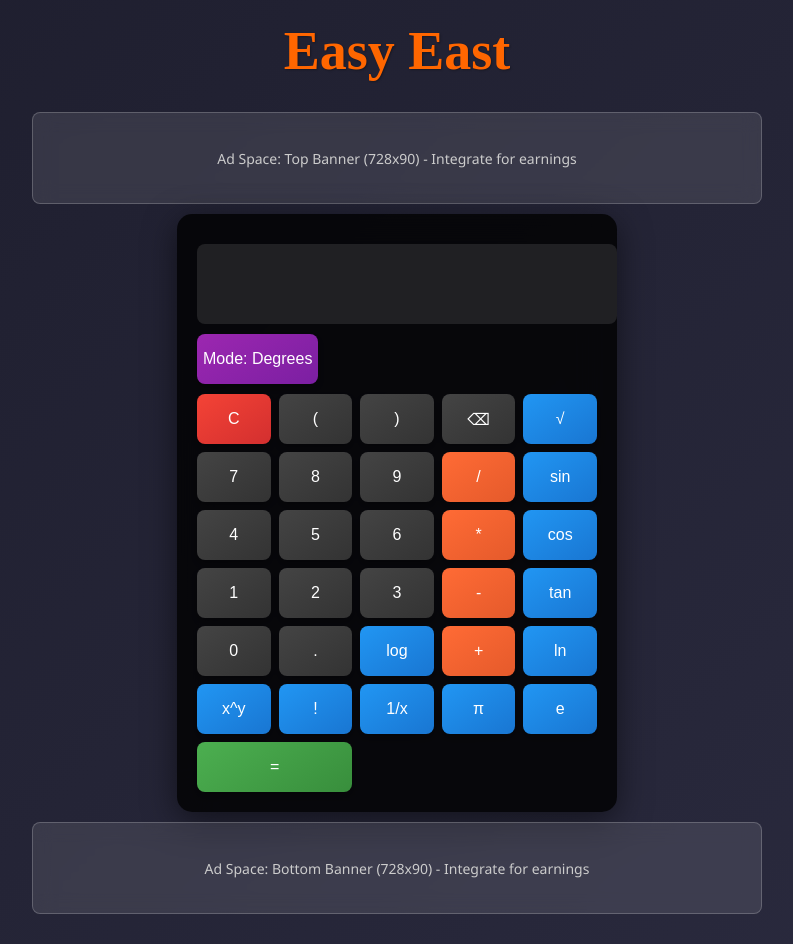
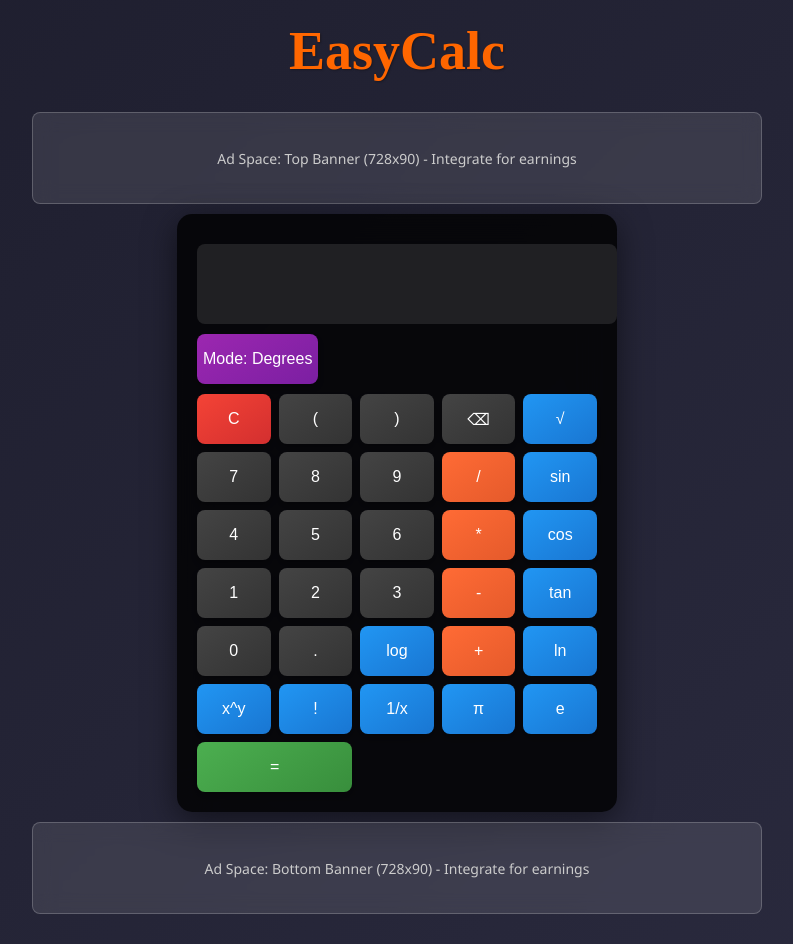
Before and after one commit to majantaho-pixel/mycalculatorwebsite, a plain HTML site: page index.html in a window 1280 px wide. Shown: the whole page, without its empty margins (243-1036 px from the left). Drawn offline with Linux system fonts and the light colour scheme.

Commit message:
Update index.html

```diff
--- a/index.html
+++ b/index.html
@@ -118,7 +118,7 @@
 </head>
 <body>
     <!-- Company Name Header -->
-    <div class="company-header">Easy East</div>
+    <div class="company-header">EasyCalc</div>
 
     <!-- Top Ad Placeholder -->
     <div class="ad-container" id="top-ad">
```
